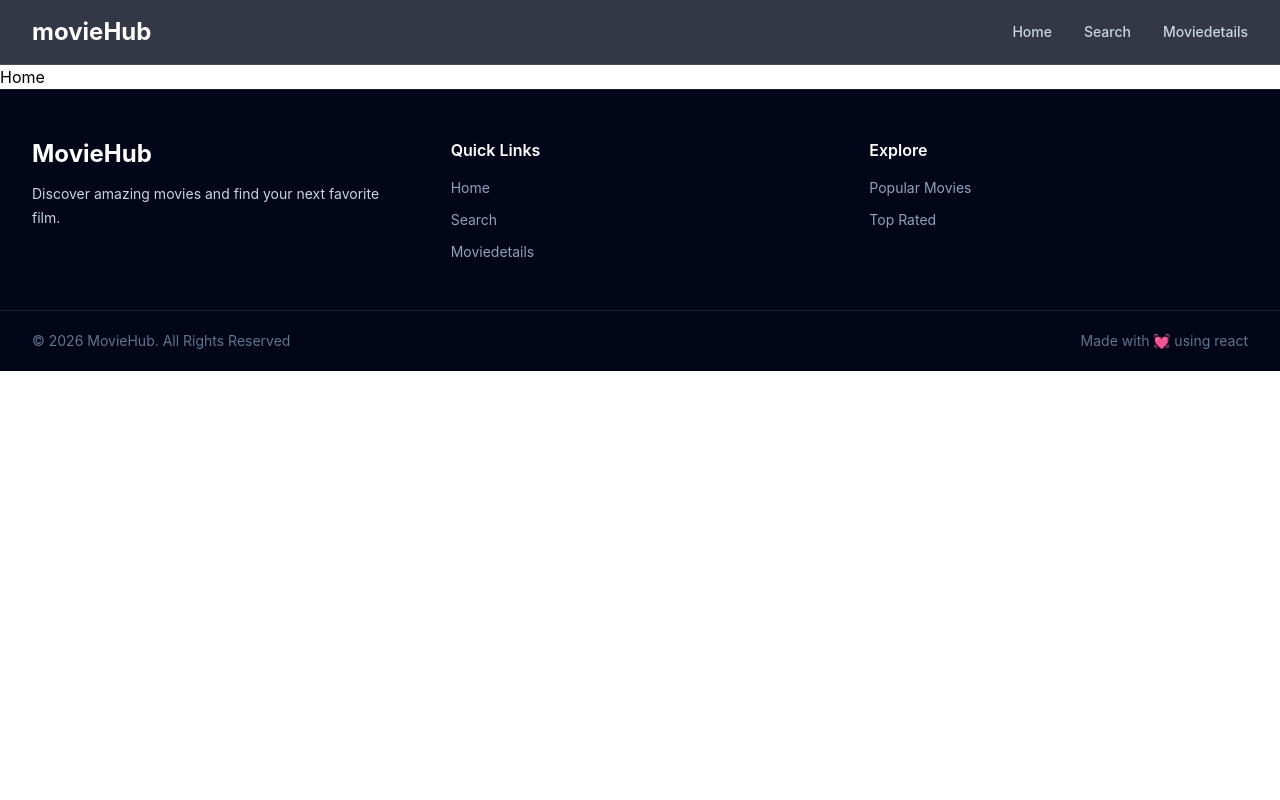
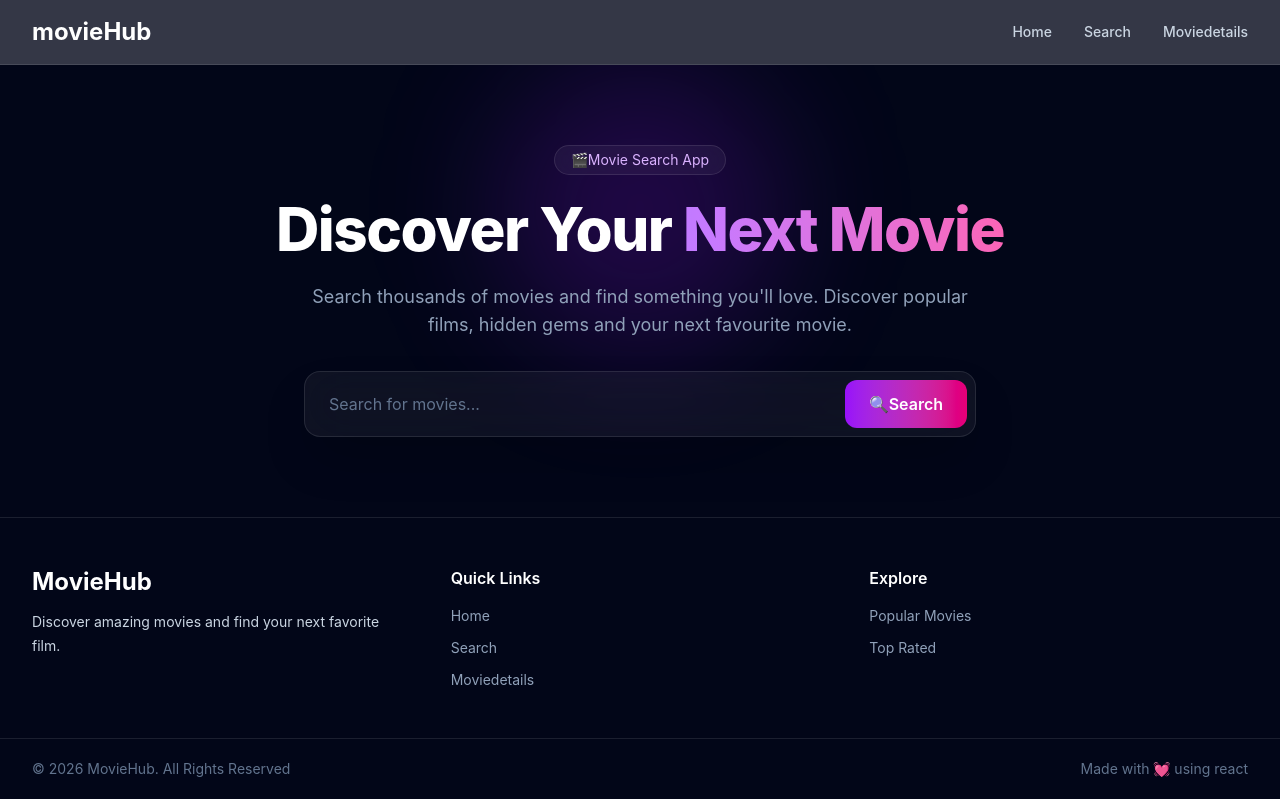
Before and after one commit to aakashtechworks/movie-search, a React (Vite) app: page / in a window 1280 px wide. Built offline with nearby package versions, Linux system fonts and the light colour scheme.

Commit message:
feat: add resuable search bar

```diff
--- a/src/components/SearchBar.jsx
+++ b/src/components/SearchBar.jsx
@@ -0,0 +1,14 @@
+import React from 'react'
+
+const SearchBar = () => {
+  return (
+    <div className='mx-auto mt-8 flex max-w-2xl flex-col gap-3 rounded-2xl border border-white/10 bg-white/5 p-2 shadow-2xl backdrop-blur-xl sm:flex-row'>
+        <input type="text"
+        placeholder='Search for movies...'
+        className='min-w-o flex-1 rounded-xl bg-transparent px-4 py-3 text-white outline-none placeholder:text-slate-500'/>
+        <button id='button' className='rounded-xl bg-gradient-to-r from-purple-600 to-pink-600 px-6 py-3 font-semibold text-white transition hover:scale-[1.02] hover:shadow-lg'>🔍Search</button>
+    </div>
+  )
+}
+
+export default SearchBar
--- a/src/pages/Home.jsx
+++ b/src/pages/Home.jsx
@@ -1,8 +1,22 @@
 import React from 'react'
+import SearchBar from '../components/SearchBar'
 
 const Home = () => {
   return (
-    <div>Home</div>
+    <main>
+      <section className='relative overflow-hidden bg-slate-950 px-4 py-20 sm:px-6 lg:px-8'>
+        <div className='absolute left-1/2 top-0 -z-0 h-72 w-72 -translate-x-1/2 rounded-full bg-purple-600/20 blur-3xl'></div>
+         <div className='relative z-10 mx-auto max-w-4xl text-center'>
+           <span className='inline-block rounded-full border border-white/10 bg-white/5 px-4 py-1 text-sm text-purple-300 backdrop-blur-md'>🎬Movie Search App</span>
+           <h1 className='mt-6 text-4xl font-extrabold tracking-tight text-white sm:text-5xl lg:text-6xl'>Discover Your{" "} <span className='bg-gradient-to-r from-purple-400 to-pink-400 bg-clip-text text-transparent'>Next Movie</span></h1>
+
+           <p className='mx-auto mt-6 max-w-2xl text-base leading-7 text-slate-400 sm:text-lg'>Search thousands of movies and find something you'll love. Discover popular films, hidden gems and your next favourite movie.</p>
+
+           <SearchBar />
+         </div>
+        {/* search bar */}
+      </section>
+    </main>
   )
 }
 
```
